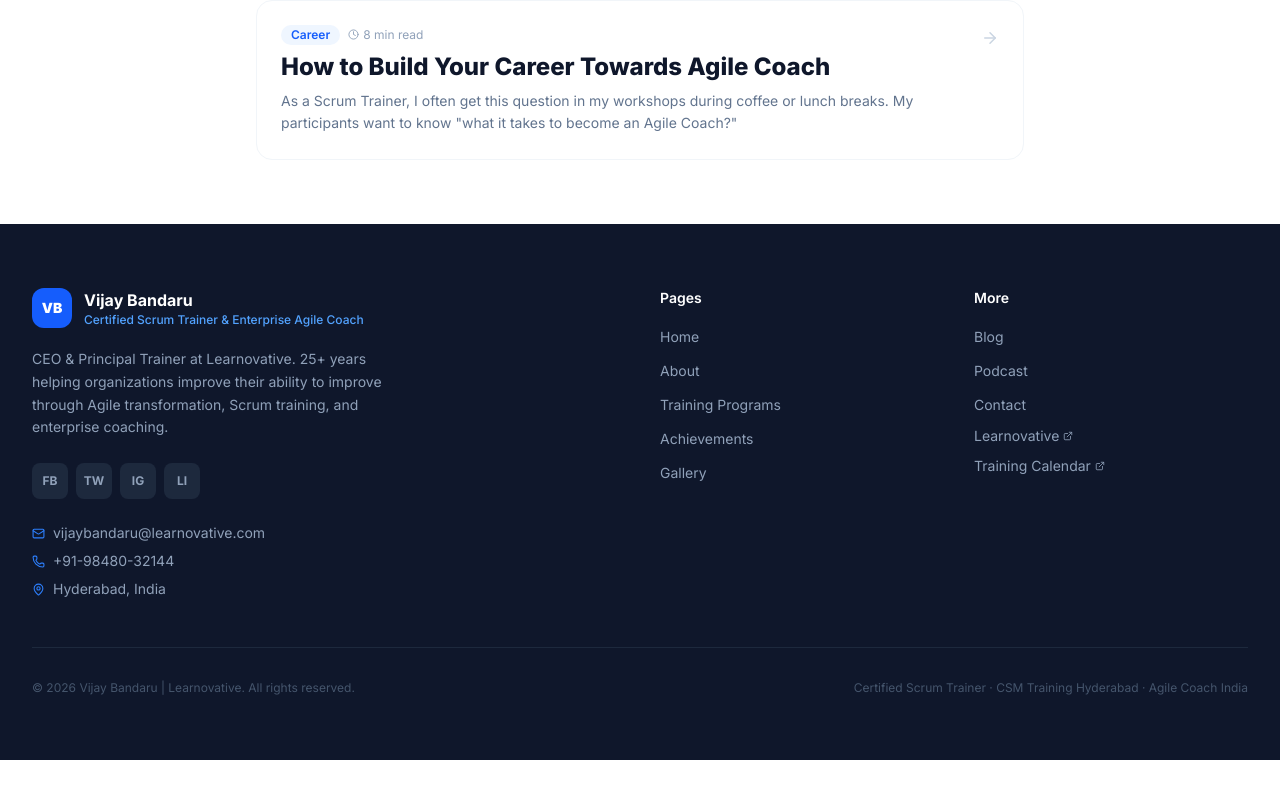
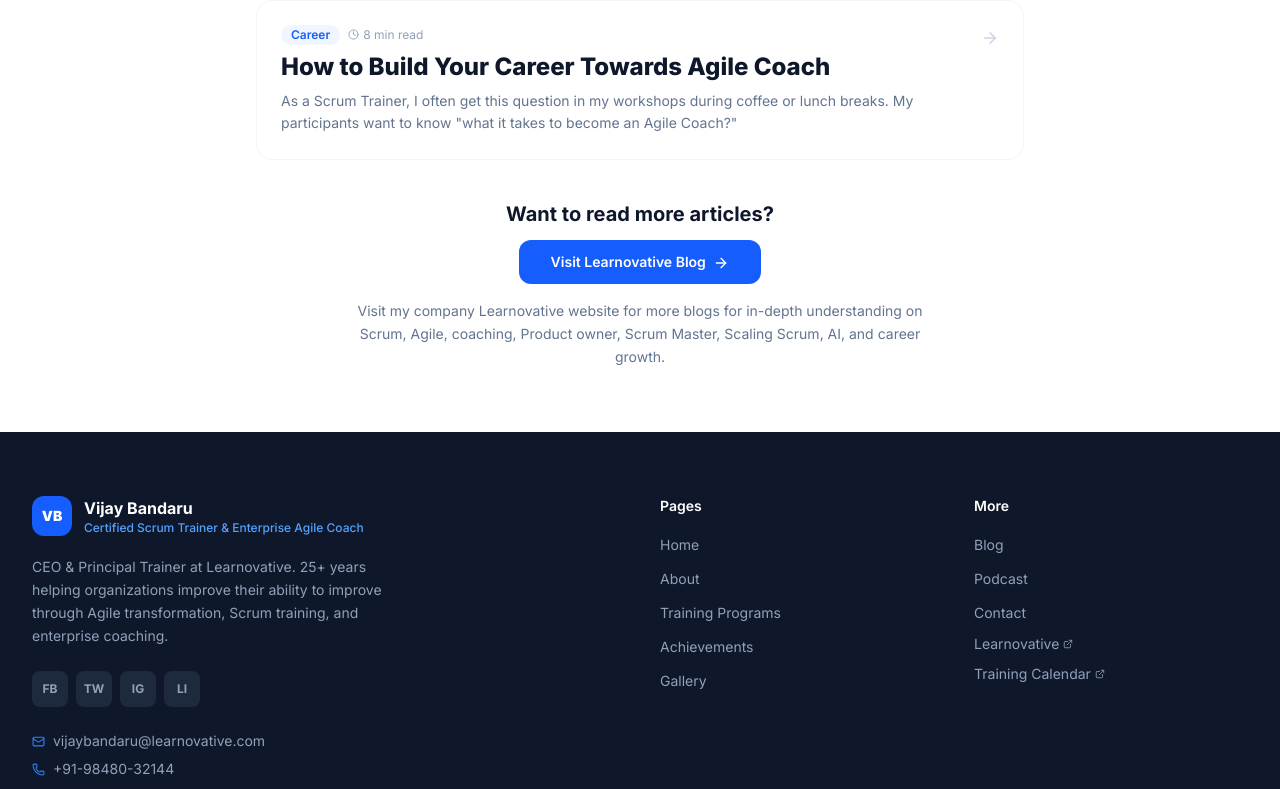
Before and after one commit to Surya-Anirudh/vijay-bandaru-website, a React (Vite) app: page /blog in a window 1280 px wide. Shown: the part 906-1695 px from the top of the page. Before the commit the page ends 1666 px from the top, so only its background shows below. Built offline with nearby package versions, Linux system fonts and the light colour scheme.

Commit message:
feat: add CTA section to blog with updated heading and description text

```diff
--- a/src/pages/Blog.tsx
+++ b/src/pages/Blog.tsx
@@ -31,6 +31,16 @@ export default function Blog() {
               </Link>
             </motion.div>
           ))}
+          <motion.div initial={{ opacity: 0, y: 16 }} whileInView={{ opacity: 1, y: 0 }} viewport={{ once: true }}
+            className="pt-6 text-center">
+            <h3 className="text-xl font-bold text-slate-900 mb-3">Want to read more articles?</h3>
+            <a href="https://vijaybandaru.com/blog" target="_blank" rel="noopener noreferrer">
+              <button className="px-8 py-3 rounded-xl bg-blue-600 hover:bg-blue-700 text-white font-semibold text-sm transition-all hover:shadow-lg hover:scale-105 mb-4">
+                Visit Learnovative Blog <ArrowRight className="inline w-4 h-4 ml-1" />
+              </button>
+            </a>
+            <p className="text-slate-500 text-sm leading-relaxed max-w-xl mx-auto">Visit my company Learnovative website for more blogs for in-depth understanding on Scrum, Agile, coaching, Product owner, Scrum Master, Scaling Scrum, AI, and career growth.</p>
+          </motion.div>
         </div>
       </section>
     </div>
```
